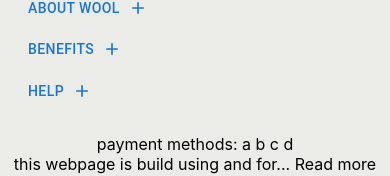
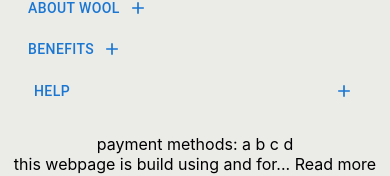
Before and after one commit to GoranAviani/react_web, a React (Create React App) app: page / in a window 390 px wide. Shown: the part 1495-1671 px from the top of the page. Built offline with nearby package versions, Linux system fonts and the light colour scheme.

Commit message:
footer changes

```diff
--- a/src/components/Footer/Footer.js
+++ b/src/components/Footer/Footer.js
@@ -21,7 +21,6 @@ const Footer = () => {
     const [showBenefitsMobileHeader, setShowBenefitsMobileHeader] = useState(false)
     const [showHelpMobileHeader, setShowHelpMobileHeader] = useState(false)
     const {isMobile} = useWindowDimensions()
-    console.log(isMobile)
     useEffect(() => {
         if (!isMobile) {
             setShowAboutWoolMobileHeader(true)
@@ -61,13 +60,23 @@ const Footer = () => {
                 </div>
                 <div>
                     <div className='Header'>
-                        {isMobile ? <Button onClick={() => {
-                            setShowHelpMobileHeader(!showHelpMobileHeader)
-                        }} endIcon={showAboutWoolMobileHeader ? <RemoveIcon/> : <AddIcon/>}>
-                            {TEXT.help}
-                        </Button> : <Typography sx={{fontWeight: 700}}>
-                            {TEXT.help}
-                        </Typography>
+                        {isMobile ?
+
+                            <div className='ButtonGroup'>
+                                <Button
+                                    onClick={() => {
+                                        setShowHelpMobileHeader(!showHelpMobileHeader)
+                                    }}>
+                                    {TEXT.help}
+                                </Button>
+                                <Button
+                                    onClick={() => {
+                                        setShowHelpMobileHeader(!showHelpMobileHeader)
+                                    }} endIcon={showHelpMobileHeader ? <RemoveIcon/> : <AddIcon/>}>
+                                </Button>
+                            </div> : <Typography sx={{fontWeight: 700}}>
+                                {TEXT.help}
+                            </Typography>
                         }
                     </div>
                     {isMobile && showHelpMobileHeader &&
```
